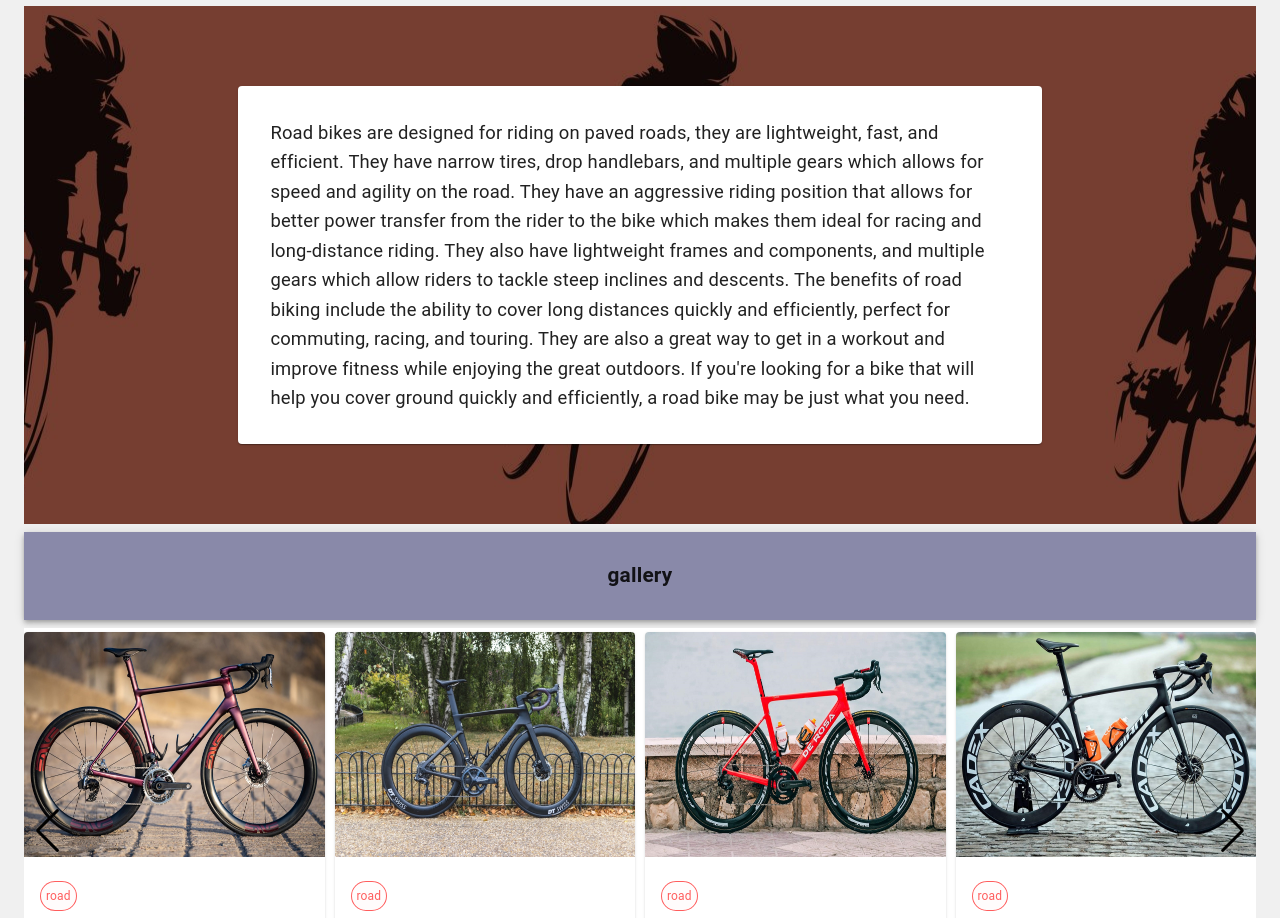
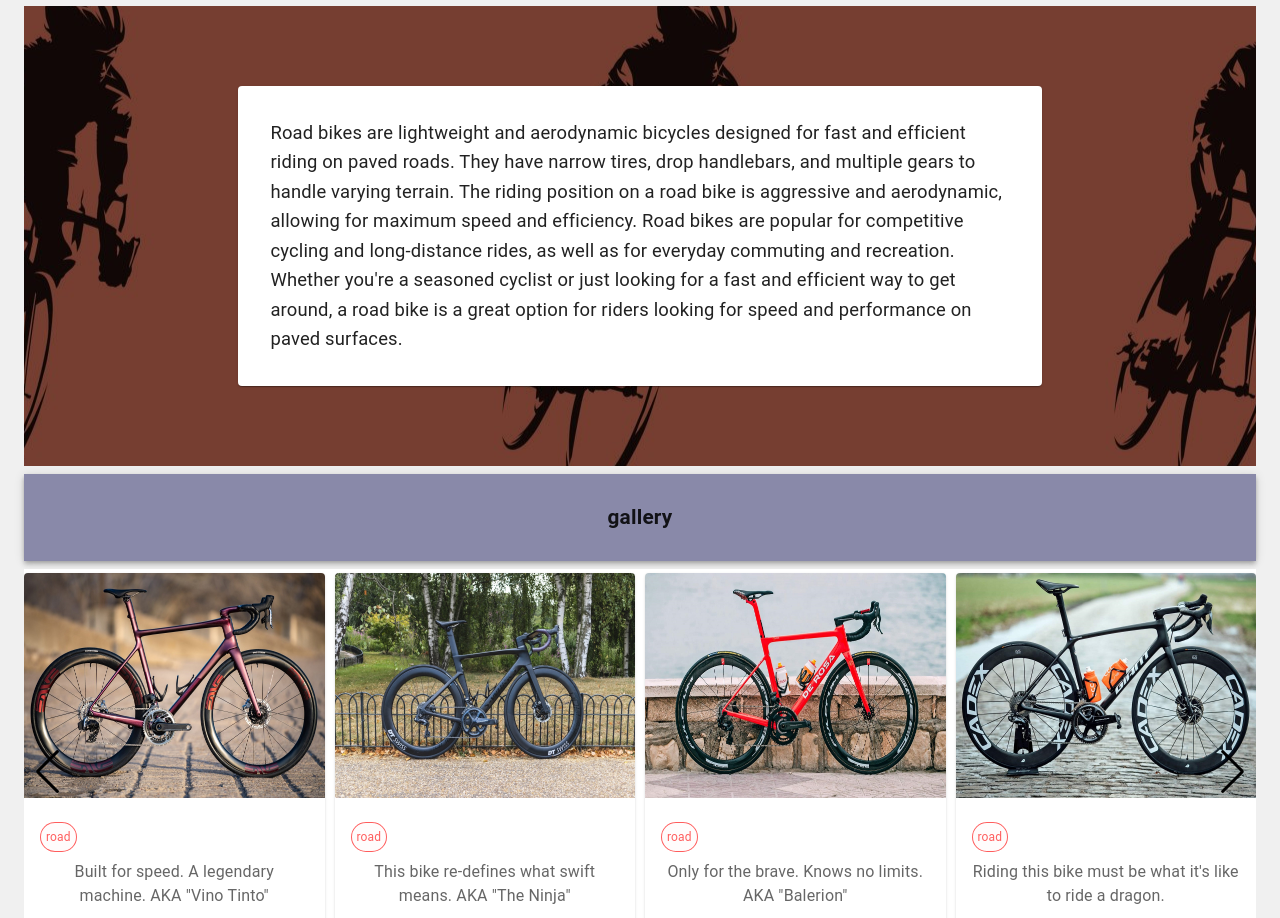
Before and after one commit to samouchka1/coolbikes, a React (Create React App) app: page /road in a window 1280 px wide. Shown: the part 804-1722 px from the top of the page. Built offline with nearby package versions, Linux system fonts and the light colour scheme.

Commit message:
styles edit

```diff
--- a/src/App.css
+++ b/src/App.css
@@ -17,7 +17,7 @@
 
 /*color test*/
 .colorTest1 {
-  color: #8989a9;
+  color: #ffffffaa;
 }
 
 .colorTest2 {
--- a/src/components/FixedGear.js
+++ b/src/components/FixedGear.js
@@ -60,7 +60,7 @@ const FixedGear = ({mode}) => {
 
   const [ section, setSection ] = useState({
     title: 'Fixed gear bikes',
-    description: 'Fixed gear bikes, also known as "fixies," have a single gear and no freewheel mechanism, which means that the pedals are always in motion when the bike is moving. They have a minimalistic design with a few components and a sleek and clean look. They are versatile and can be ridden on a variety of surfaces and in different conditions, from city commutes to track racing. The key benefits of riding a fixed gear bike include the feeling of connectedness to the bike and the road, improvement of pedaling efficiency and leg strength. They are a unique and simple riding experience, and provide a direct connection to the bike and the road. They are a fantastic option for anyone looking for a new and exciting way to ride.',
+    description: 'Fixed gear bikes, also known as fixies, are simple and minimalistic bicycles with a single gear and no freewheel mechanism. This means the pedals always rotate with the wheels, providing a direct and unique riding experience. Fixed gear bikes are light and agile, making them popular for urban commuting and track cycling. They also require a certain level of skill to ride, as the lack of a freewheel requires the rider to constantly pedal. Despite their simplicity, fixies offer a fun and challenging ride for experienced cyclists looking for a different type of challenge.',
     bgImg: 'cyclingfixed.jpg'
   })
 
--- a/src/components/Gravel.js
+++ b/src/components/Gravel.js
@@ -61,7 +61,7 @@ import { gradientBgColors } from '../appStyles';
 
     const [ section, setSection ] = React.useState({
       title: 'Gravel bikes',
-      description: 'Gravel bikes are designed to be ridden on a variety of surfaces including pavement, gravel roads and even light off-road trails. They have a relaxed geometry with a longer wheelbase and relaxed head angle which provides a stable and comfortable ride. They also have clearance for wider tires that give better traction and comfort on rough surfaces. They often have a wide range of gears and disc brakes that provide better stopping power and control in wet or muddy conditions. The key benefits of gravel biking include the ability to explore new roads and trails, getting a workout and enjoying the great outdoors. They are perfect for tackling any terrain, and a great option for anyone looking for a versatile and capable bicycle that can take you on adventures beyond the pavement.',
+      description: 'Gravel bikes are versatile and rugged bicycles designed for a variety of surfaces including pavement, gravel roads and light off-road trails. They have a stable and comfortable ride with a longer wheelbase and relaxed head angle, clearance for wider tires and often have disc brakes. Gravel biking offers the opportunity to explore new roads and trails, and provides a workout while enjoying the great outdoors. With relaxed geometry, wide tire clearance, and sturdy components, gravel bikes are perfect for tackling any terrain.',
       bgImg: 'cyclinggravel.jpg'
     });
 
--- a/src/components/Road.js
+++ b/src/components/Road.js
@@ -62,7 +62,7 @@ import { gradientBgColors } from '../appStyles';
 
     const [ section, setSection ] = React.useState({
       title: 'Road bikes',
-      description: 'Road bikes are designed for riding on paved roads, they are lightweight, fast, and efficient. They have narrow tires, drop handlebars, and multiple gears which allows for speed and agility on the road. They have an aggressive riding position that allows for better power transfer from the rider to the bike which makes them ideal for racing and long-distance riding. They also have lightweight frames and components, and multiple gears which allow riders to tackle steep inclines and descents. The benefits of road biking include the ability to cover long distances quickly and efficiently, perfect for commuting, racing, and touring. They are also a great way to get in a workout and improve fitness while enjoying the great outdoors. If you\'re looking for a bike that will help you cover ground quickly and efficiently, a road bike may be just what you need.',
+      description: 'Road bikes are lightweight and aerodynamic bicycles designed for fast and efficient riding on paved roads. They have narrow tires, drop handlebars, and multiple gears to handle varying terrain. The riding position on a road bike is aggressive and aerodynamic, allowing for maximum speed and efficiency. Road bikes are popular for competitive cycling and long-distance rides, as well as for everyday commuting and recreation. Whether you\'re a seasoned cyclist or just looking for a fast and efficient way to get around, a road bike is a great option for riders looking for speed and performance on paved surfaces.',
       bgImg: 'cyclingroad.jpg'
     });
 
--- a/src/components/modular/Banner.js
+++ b/src/components/modular/Banner.js
@@ -8,6 +8,8 @@ import {
 import { Fade } from "react-awesome-reveal";
 
 import "../../App.css"
+
+const Banner = ({section}) => {
 
     const menuStyles = {
         margin: '5rem auto',
@@ -27,10 +29,8 @@ const menuStyles = {
     const descriptionStyles = {
         fontSize: '1.15rem',
         textAlign: 'left',
-    lineHeight: '1.6'
+        lineHeight: '1.6',
     }
-
-const Banner = ({section}) => {
 
   return (
     <Container maxWidth={false} sx={{margin: '.50rem 0'}}>
```
Lines whose indentation alone changed are shown as unchanged.
